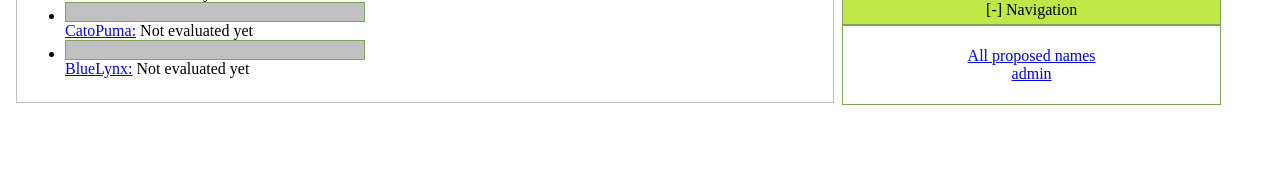
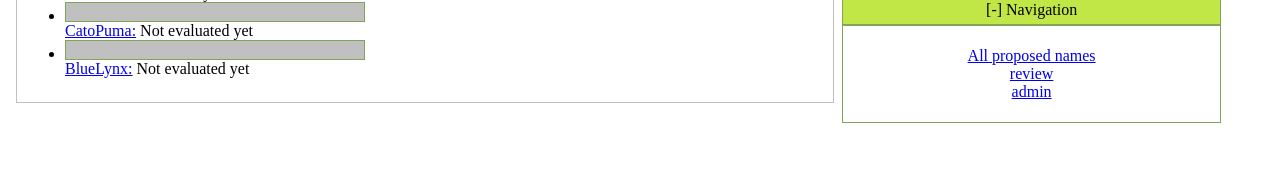
Before and after one commit to feth/_noname, a Django app: page /noname/results/ in a window 1280 px wide. Shown: the part 141-335 px from the top of the page. Run offline with Django 3.2, Linux system fonts and the light colour scheme; data comes from the database, SQL or seed files in the repository; data that the repository does not hold is empty.

Commit message:
add a link to the future 'review' link

```diff
--- a/templates/noname/nav.html
+++ b/templates/noname/nav.html
@@ -6,6 +6,7 @@
 {% if "index" in navskip %}<span style="display:block; border: solid 1px;" title="{% trans 'You are here' %}" >{% trans 'All proposed names' %}</span>
 {% else %}<span style="display:block;"><a href="{% url index %}" title="{% trans 'See all proposed names in line' %}">{% trans 'All proposed names' %}</a></span>{% endif %}
 {% if not "next" in navskip %}<span style="display:block;"><a href="{% if name %}{% url otherthan name %}{% else %}{% url random %}{% endif %}" title="{% trans 'See an other proposed name' %}">{% trans 'Show another name' %}</a></span> {% endif %}
+<span style="display:block;"><a href="/review" title="{% trans 'Review your votes' %}">{% trans 'review' %}</a></span>
 <span style="display:block;"><a href="/admin" title="{% trans 'This is where admins go' %}">{% comment %}Translators: link to admin in navigation{% endcomment %}{% trans 'admin' %}</a></span>
 <span style="display:block;"><a href="{% url results %}" title="{% trans Results %}">{% trans results %}</a></span>
 </p>
```
